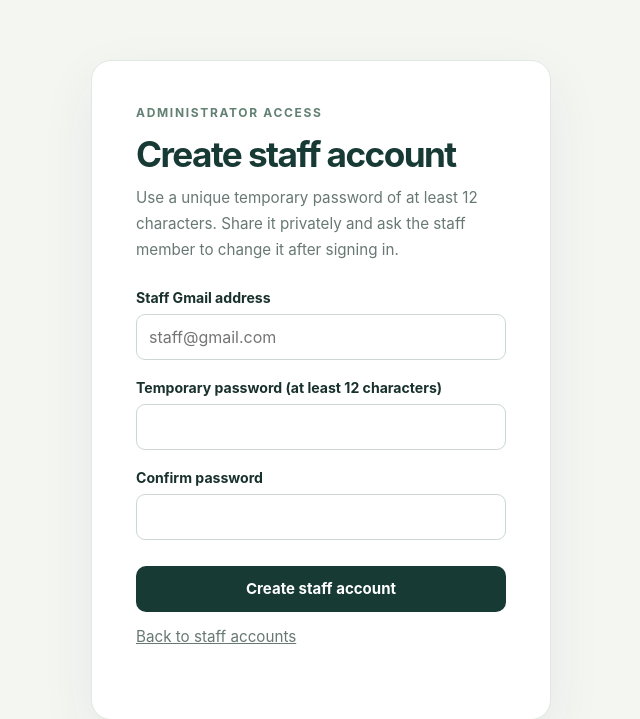
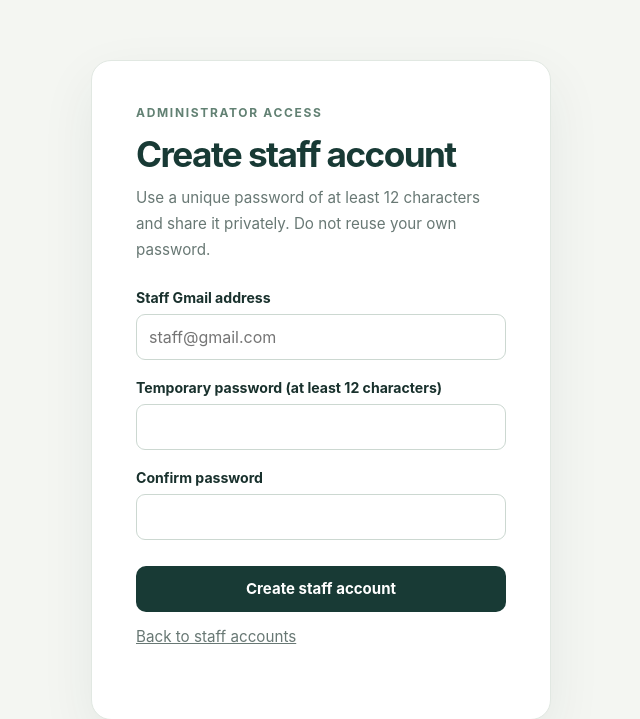
Before and after one commit to mustaphtouray7-svg/kora-market, a Flask app: template store/templates/auth/staff_form.html in a window 1280 px wide. Shown: the part 76-795 px from the top of the page, without its empty margins (319-959 px from the left). Run offline with Flask 3, Linux system fonts and the light colour scheme; the template is opened without the code that fills it: values that come from a table or form of the project are taken from there, others are empty; parts of the project's set-up code (start-up, migrations or seed data) failed here and were passed over.

Commit message:
Clarify secure staff password setup

```diff
--- a/store/templates/auth/staff_form.html
+++ b/store/templates/auth/staff_form.html
@@ -4,7 +4,7 @@
 <section class="auth-card">
   <p class="eyebrow">Administrator access</p>
   <h1>Create staff account</h1>
-  <p class="muted">Use a unique temporary password of at least 12 characters. Share it privately and ask the staff member to change it after signing in.</p>
+  <p class="muted">Use a unique password of at least 12 characters and share it privately. Do not reuse your own password.</p>
   <form method="post" novalidate>
     {{ form.hidden_tag() }}
     <div class="field">
```
